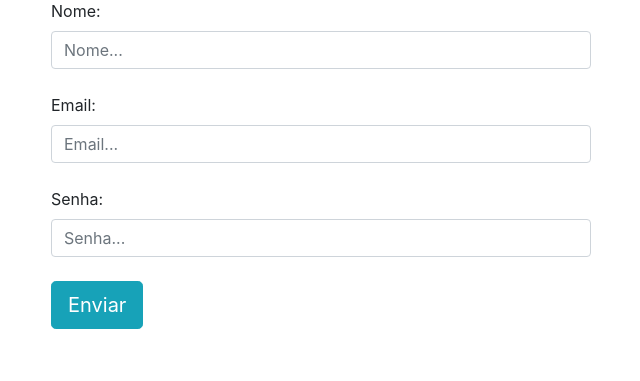
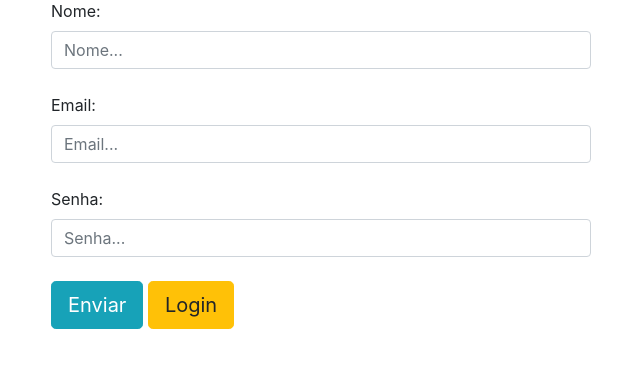
Before and after one commit to LuizFernandoJr9999/Biblioteca, a Django app: page /auth/cadastro/ in a window 1280 px wide. Shown: the part 162-543 px from the top of the page, without its empty margins (319-959 px from the left). Run offline with Django 4.2, Linux system fonts and the light colour scheme.

Commit message:
Meio aula 02 - Sistema de Livros - 53'54''

```diff
--- a/usuarios/templates/cadastro.html
+++ b/usuarios/templates/cadastro.html
@@ -55,7 +55,7 @@
                 <input name= "senha" class="form-control" type="password" placeholder="Senha...">
                 <br>
                 <input class="btn btn-info btn-lg" type="submit" value="Enviar">
-
+                <a href="{% url 'login' %}" class="btn btn-warning btn-lg">Login</a>
             </form>
         </div>
 
--- a/usuarios/views.py
+++ b/usuarios/views.py
@@ -17,14 +17,14 @@ def valida_cadastro(request):
 
     usuario = Usuario.objects.filter(email = email)
 
+    if len(usuario) > 0:
+        return redirect('/auth/cadastro/?status=3')
+
     if len(nome.strip()) == 0 or len(email.strip()) == 0:
         return redirect('/auth/cadastro/?status=1')
 
     if len(senha) < 8:
         return redirect('/auth/cadastro/?status=2')
-
-    if len(usuario) > 0:
-        return redirect('/auth/cadastro/?status=3')
 
     try:
         senha = sha256(senha.encode()).hexdigest()
@@ -37,4 +37,4 @@ def valida_cadastro(request):
     except:
         return redirect('/auth/cadastro/?status=4')
 
-    #return HttpResponse(f"{nome} {senha} {email}")
+    return HttpResponse(f"{nome} {senha} {email} {usuario}")
```
Also changed, not shown: db.sqlite3.
